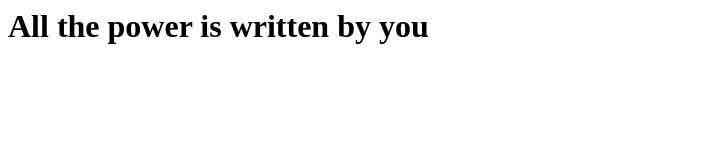
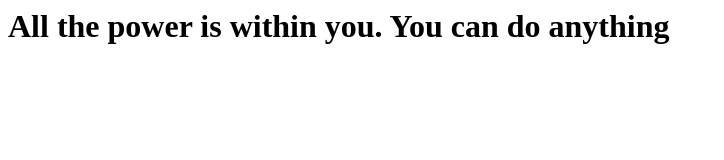
Before and after one commit to eangao/firstgitrepo, a plain HTML site: page index.html in a window 1280 px wide. Shown: the whole page, without its empty margins (0-724 px from the left). Drawn offline with Linux system fonts and the light colour scheme.

Commit message:
competed the first quote

```diff
--- a/index.html
+++ b/index.html
@@ -1,6 +1,6 @@
 <html>
 
 <body>
-<h1>All the power is written by you<h2>
+<h1>All the power is within you. You can do anything<h2>
 </body>
 </html>
```
Also changed, not shown: 1 other file.
